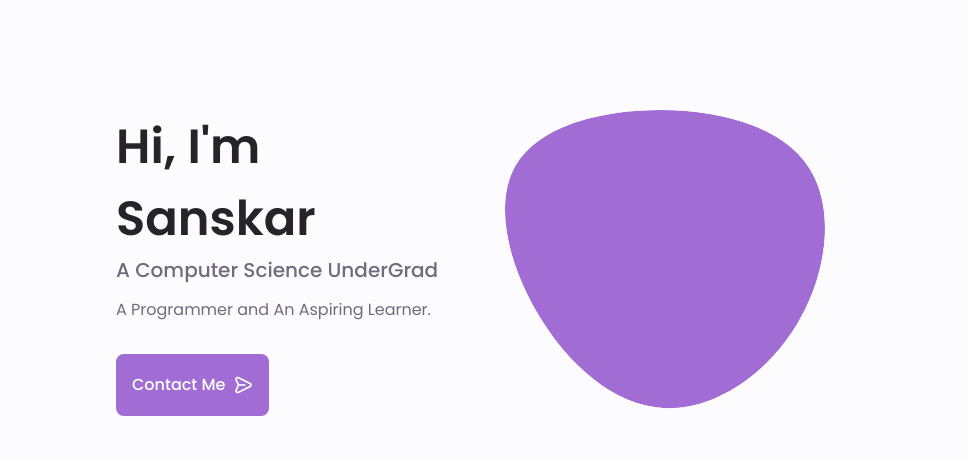
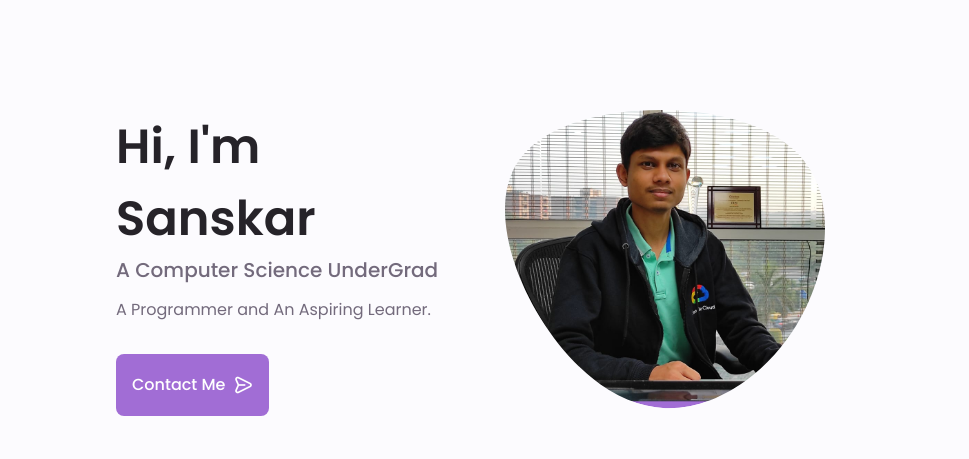
Before and after one commit to sanskis/sanskis.github.io, a plain HTML site: page index.html in a window 1280 px wide. Shown: the part 130-589 px from the top of the page, 184-1153 px from the left. Drawn offline with nearby package versions, Linux system fonts and the light colour scheme.

Commit message:
Update index.html

```diff
--- a/index.html
+++ b/index.html
@@ -104,7 +104,7 @@
                                     129.362C2.45775 97.8511 -7.48481 59.1033 6.67581 34.5279C20.9871 10.1032 59.7028
                                     -0.149132 97.9666 0.00163737C136.23 0.303176 174.193 10.857 190.312 36.4879Z"/>
 
-                                    <image class="home__blob-img" x='0' y='-5' xlink:href="img/mypic1.jpg" alt="image error"/>
+                                    <image class="home__blob-img" x='0' y='-5' xlink:href="img/mypic1.jpeg" alt="image error"/>
                                 </g>
                             </svg>
                         </div>
```
